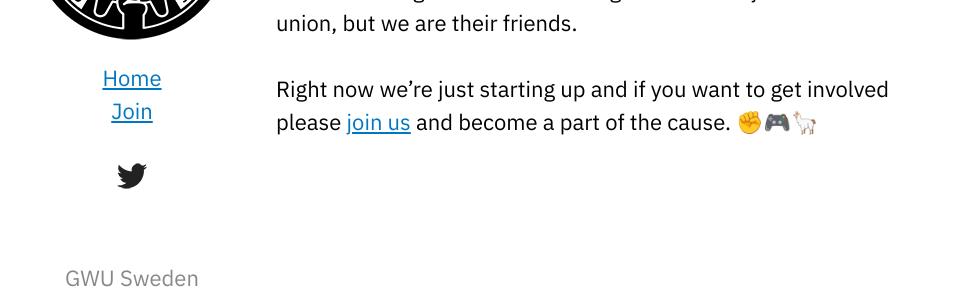
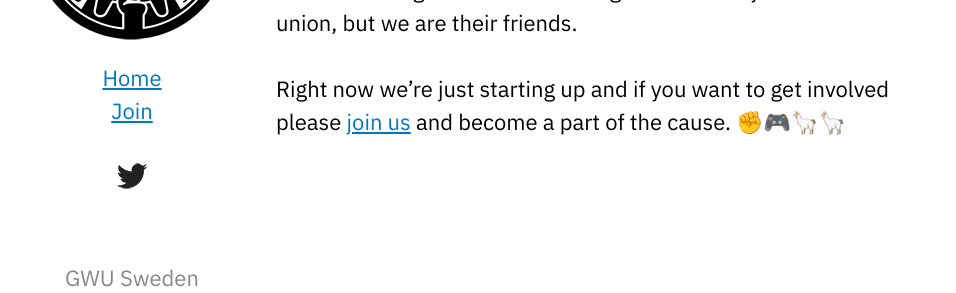
Before and after one commit to GWU-Sweden/gwu-sweden.org, a Jekyll site: the page built from index.md, in a window 1280 px wide. Shown: the part 203-496 px from the top of the page, without its empty margins (58-1014 px from the left). Built offline with Jekyll 4.4.1, drawn with Linux system fonts in a browser that asks for light colours.

Commit message:
changed to 2 (!) llamas

```diff
--- a/index.md
+++ b/index.md
@@ -7,4 +7,4 @@ Welcome to GWU Sweden, a local chapter of <a href="https://www.gameworkersunite.
 
 We're a horizontal organization of people dedicated to advocating for workers' rights in the Swedish games industry. We are not a union, but we are their friends.
 
-Right now we're just starting up and if you want to get involved please <a href="/join.html">join us</a> and become a part of the cause. ✊🎮🦙
+Right now we're just starting up and if you want to get involved please <a href="/join.html">join us</a> and become a part of the cause. ✊🎮🦙🦙
```
